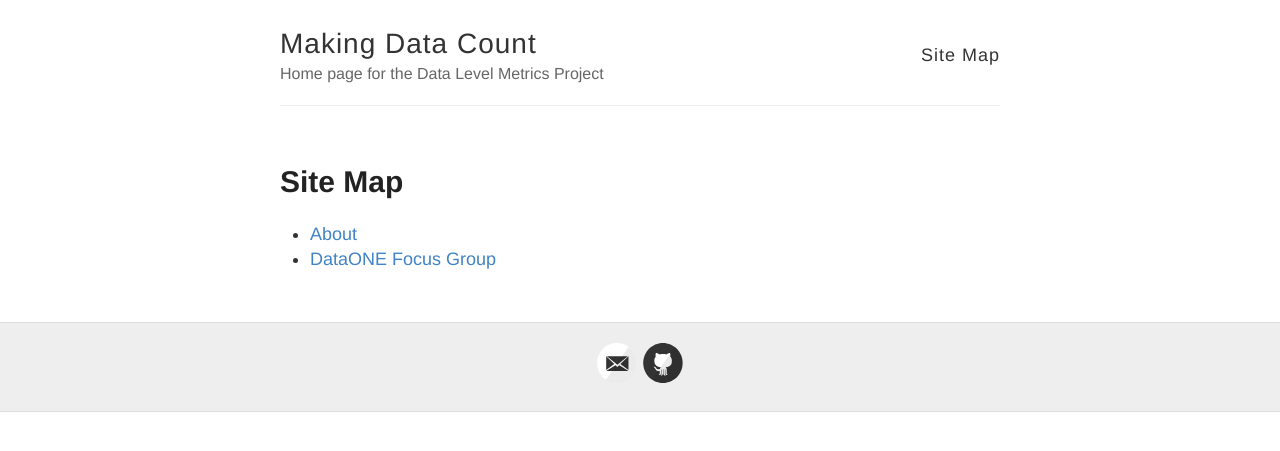
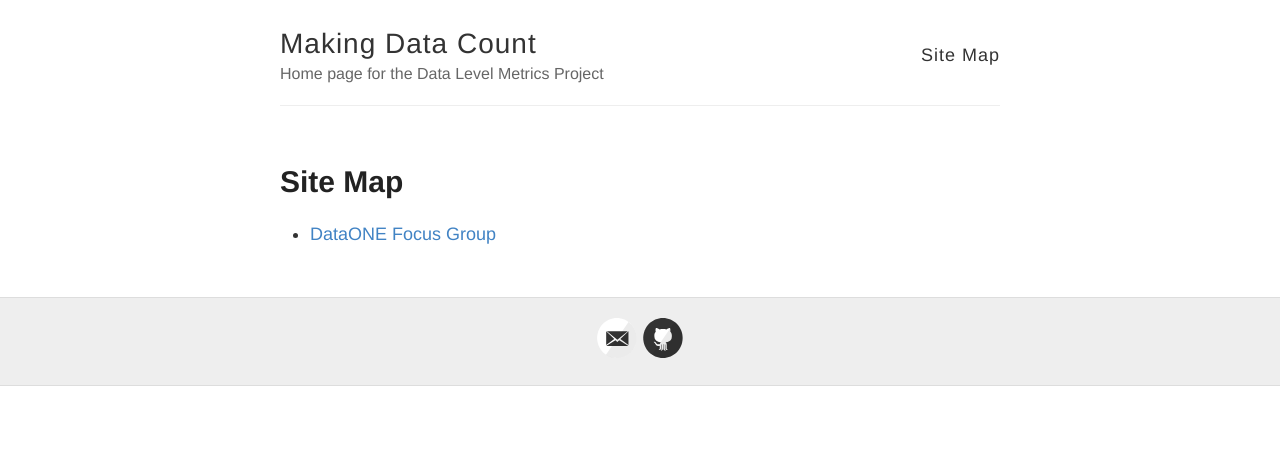
Before and after one commit to lagotto/MDC, a Jekyll site: the page built from site-map.md, in a window 1280 px wide. Shown: the top 451 px of the page. Built offline with Jekyll 4.4.1, drawn with Linux system fonts in a browser that asks for light colours.

Commit message:
fixing site map

```diff
--- a/site-map.md
+++ b/site-map.md
@@ -4,5 +4,4 @@ title: Site Map
 permalink: /site-map/
 ---
 
-* [About](http://articlemetrics.github.io/MDC/about)
 * [DataONE Focus Group](http://articlemetrics.github.io/MDC/d1-focus)
```
